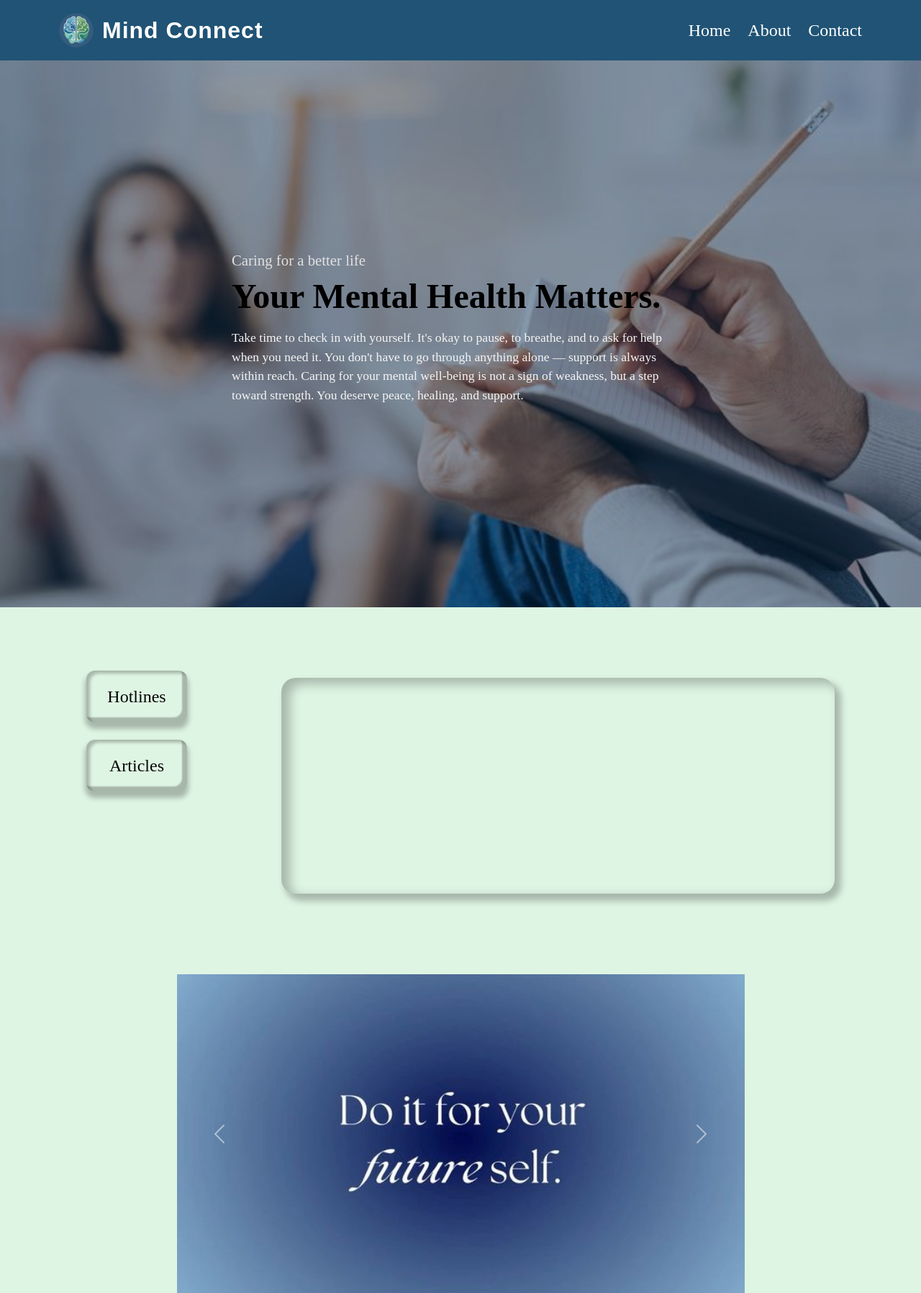
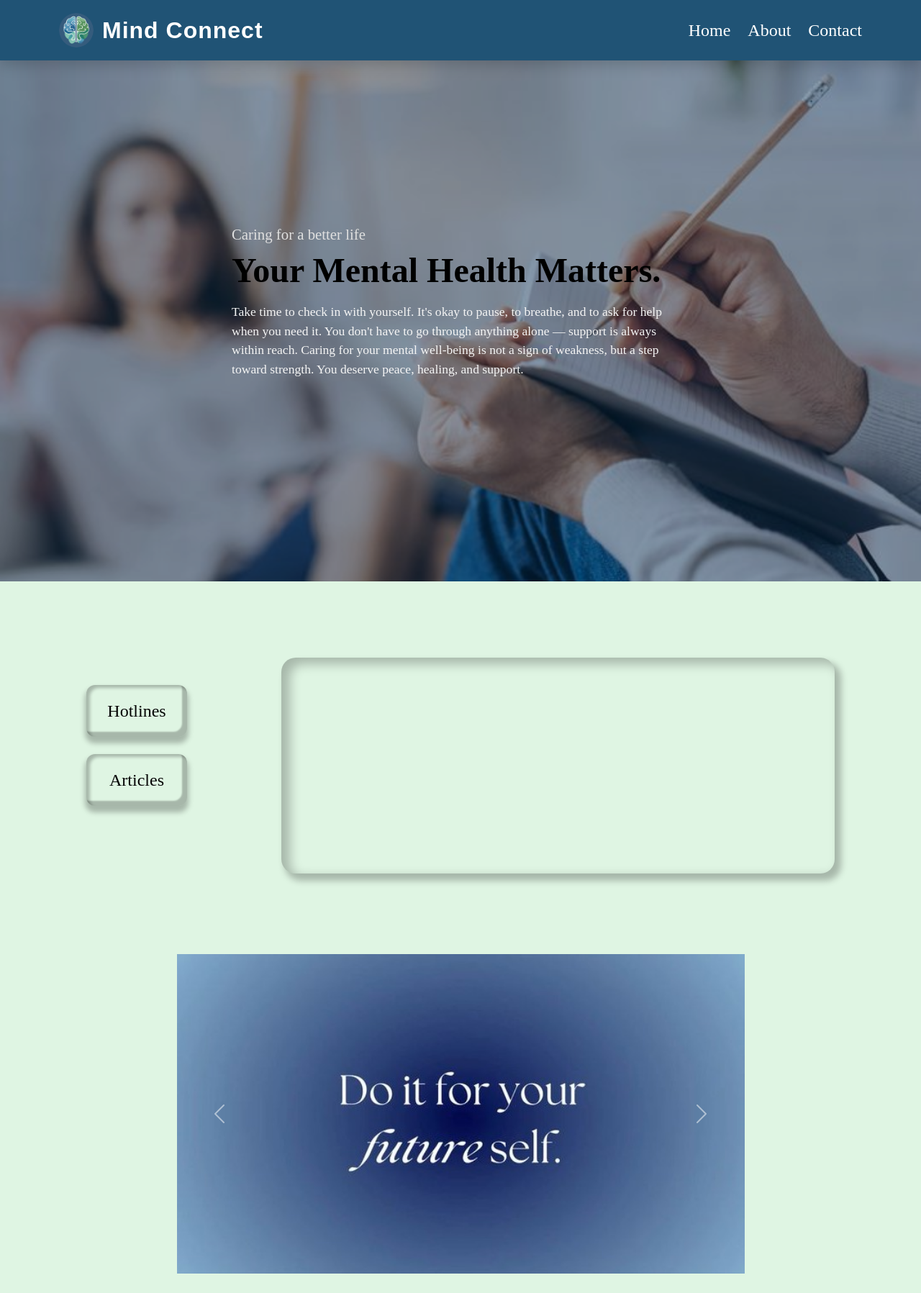
Before and after one commit to Mind-Connect/wd-mindconnect, a PHP site: page / in a window 1280 px wide. Shown: the top 1797 px of the page at 72% size. After the commit the page ends 1770 px from the top, so only its background shows below. Run offline with PHP 8.4, Linux system fonts and the light colour scheme; some web fonts are replaced.

Commit message:
hernandez

```diff
--- a/index.php
+++ b/index.php
@@ -16,37 +16,9 @@
 
   <body>
 
-    <div class="container-fluid shadow" style="background:#205375;">
-      <div class="container">
-        <div class="row">
-          <div class="col py-3">
-            <div class="d-flex flex-row justify-content-between align-items-center">
-              <div class="d-flex flex-row justify-content-start align-items-center">
-                <a class="navbar-brand text-white d-flex align-items-center" href="#">
-                  <img src="img/FINAL.png" alt="Logo">
-                  Mind Connect
-                </a>
-              </div>
-              <div class="d-flex flex-row justify-content-end align-items-center">
-                <ul class="navbar-nav ms-auto d-flex flex-row">
-                  <li class="nav-item">
-                    <a class="nav-link text-white" href="index.php">Home</a>
-                  </li>
-                  <li class="nav-item">
-                    <a class="nav-link text-white" href="about.php">About</a>
-                  </li>
-                  <li class="nav-item">
-                    <a class="nav-link text-white" href="contact.php">Contact</a>
-                  </li>
-                </ul>
-              </div>
-            </div>
-          </div>
-        </div>
-      </div>
-    </div>
+  <?php include 'navbar.php'; ?>
 
-    <section class="hero-section">
+    <section class="hero-section my-5">
       <div class="hero-overlay"></div>
       <div class="container hero-content">
         <h5>Caring for a better life</h5>
@@ -61,7 +33,7 @@
     <div class="container main-area">
       <div class="row m-3 py-5">
 
-        <div class="col-md-3 d-flex flex-column align-items-start">
+        <div class="col-md-3 py-5 d-flex flex-column align-items-start">
           <button class="glass-btn">Hotlines</button>
           <button class="glass-btn">Articles</button>
         </div>
--- /dev/null
+++ b/navbar.php
@@ -0,0 +1,29 @@
+<div class="container-fluid shadow fixed-top" style="background:rgb(32, 83, 117);">
+      <div class="container">
+        <div class="row">
+          <div class="col py-3">
+            <div class="d-flex flex-row justify-content-between align-items-center">
+              <div class="d-flex flex-row justify-content-start align-items-center">
+                <a class="navbar-brand text-white d-flex align-items-center" href="#">
+                  <img src="img/FINAL.png" alt="Logo">
+                  Mind Connect
+                </a>
+              </div>
+              <div class="d-flex flex-row justify-content-end align-items-center">
+                <ul class="navbar-nav ms-auto d-flex flex-row">
+                  <li class="nav-item">
+                    <a class="nav-link text-white" href="index.php">Home</a>
+                  </li>
+                  <li class="nav-item">
+                    <a class="nav-link text-white" href="about.php">About</a>
+                  </li>
+                  <li class="nav-item">
+                    <a class="nav-link text-white" href="contact.php">Contact</a>
+                  </li>
+                </ul>
+              </div>
+            </div>
+          </div>
+        </div>
+      </div>
+    </div>
```
Also changed, not shown: about.php (+2 -30 lines), admin.php (+2 -29 lines), contact.php (+2 -29 lines).
